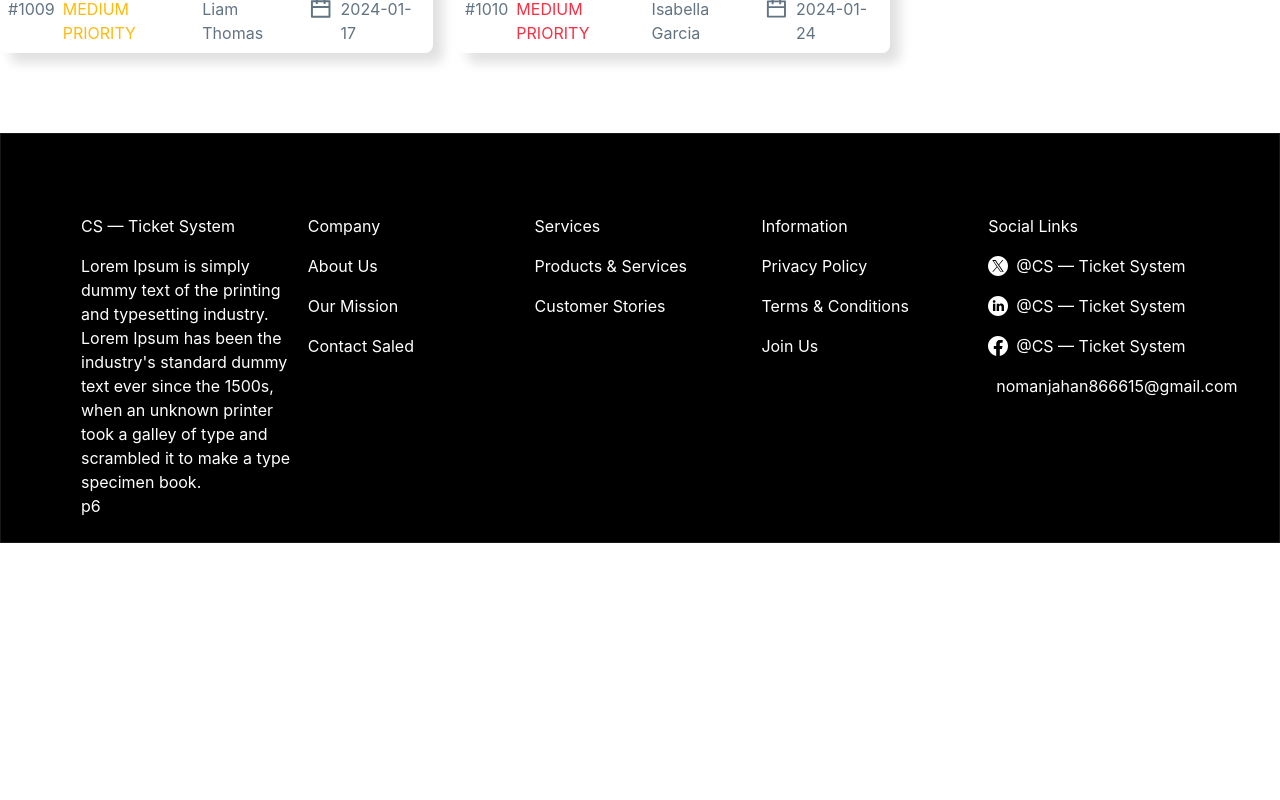
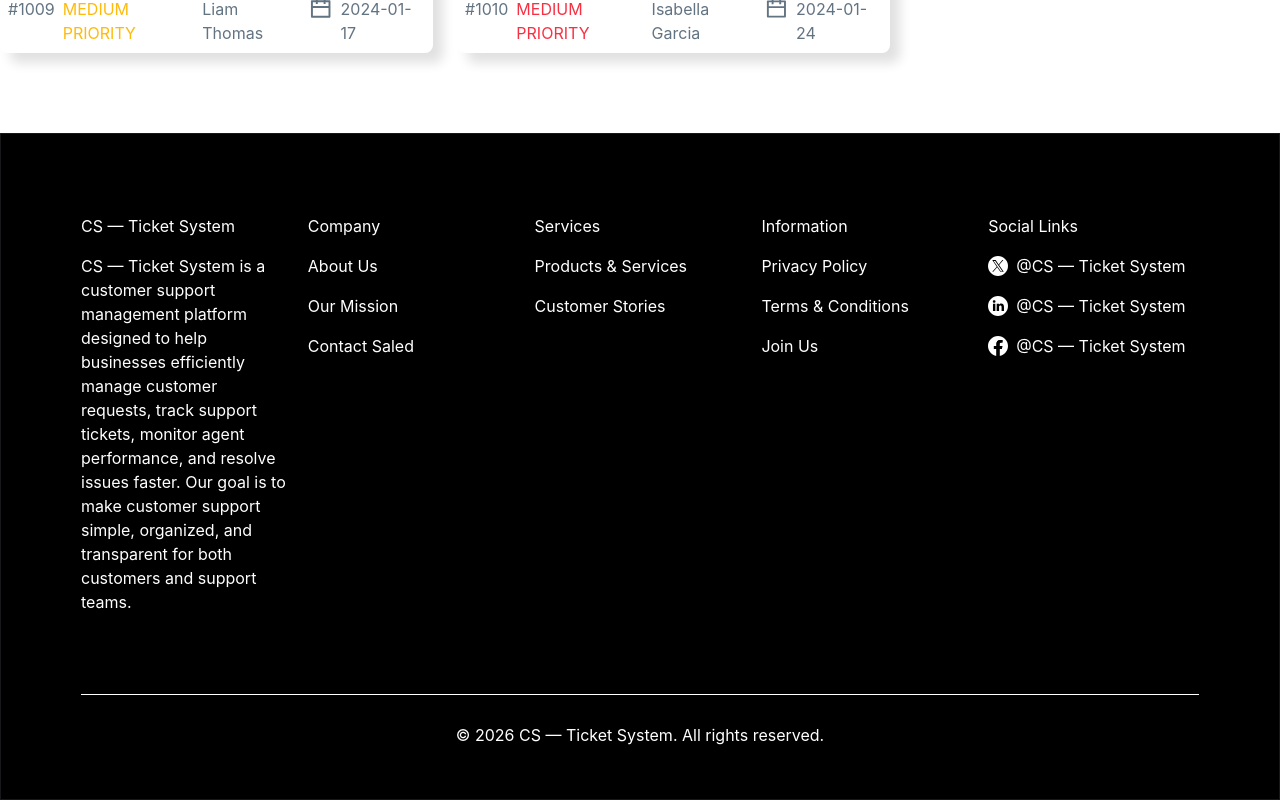
Before and after one commit to Noman172590/Customer_Support_Ticket_Syste, a React (Vite) app: page / in a window 1280 px wide. Shown: the part 1247-2047 px from the top of the page. Before the commit the page ends 1790 px from the top, so only its background shows below. Built offline with nearby package versions, Linux system fonts and the light colour scheme.

Commit message:
update footer

```diff
--- a/src/Components/Footer/Footer.jsx
+++ b/src/Components/Footer/Footer.jsx
@@ -5,7 +5,7 @@ const Footer = () => {
     {
       servie: "CS — Ticket System",
       serviceName: [
-        "Lorem Ipsum is simply dummy text of the printing and typesetting industry. Lorem Ipsum has been the industry's standard dummy text ever since the 1500s, when an unknown printer took a galley of type and scrambled it to make a type specimen book.",
+        "CS — Ticket System is a customer support management platform designed to help businesses efficiently manage customer requests, track support tickets, monitor agent performance, and resolve issues faster. Our goal is to make customer support simple, organized, and transparent for both customers and support teams.",
       ],
     },
     {
@@ -26,14 +26,14 @@ const Footer = () => {
         "@CS — Ticket System",
         "@CS — Ticket System",
         "@CS — Ticket System",
-        "nomanjahan866615@gmail.com",
+
       ],
       icon: [<Twitter />, <LinkdIn />, <Facebook />, <Email />],
     },
   ];
   return (
     <div className="max-w-7xl mx-auto px-20 pt-20 pb-6 text-white">
-      <div className="grid grid-cols-5 gap-4 ">
+      <div className="grid grid-cols-5 gap-4 border-b pb-20">
         {footerServive.map((item) => (
           <div>
             <p>{item.servie}</p>
@@ -48,7 +48,9 @@ const Footer = () => {
           </div>
         ))}
       </div>
-      <div>p6</div>
+      <div>
+        <p className="text-center py-7">© 2026 CS — Ticket System. All rights reserved.</p>
+      </div>
     </div>
   );
 };
```
